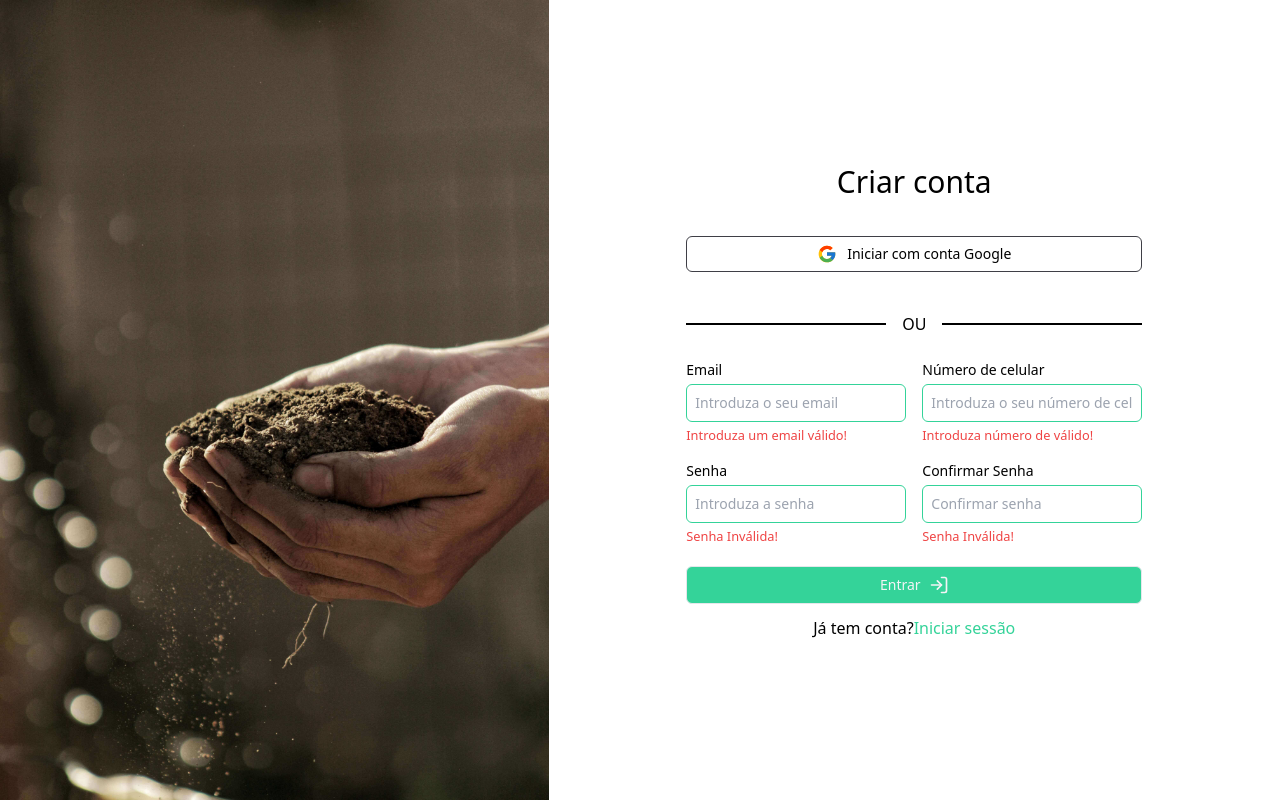
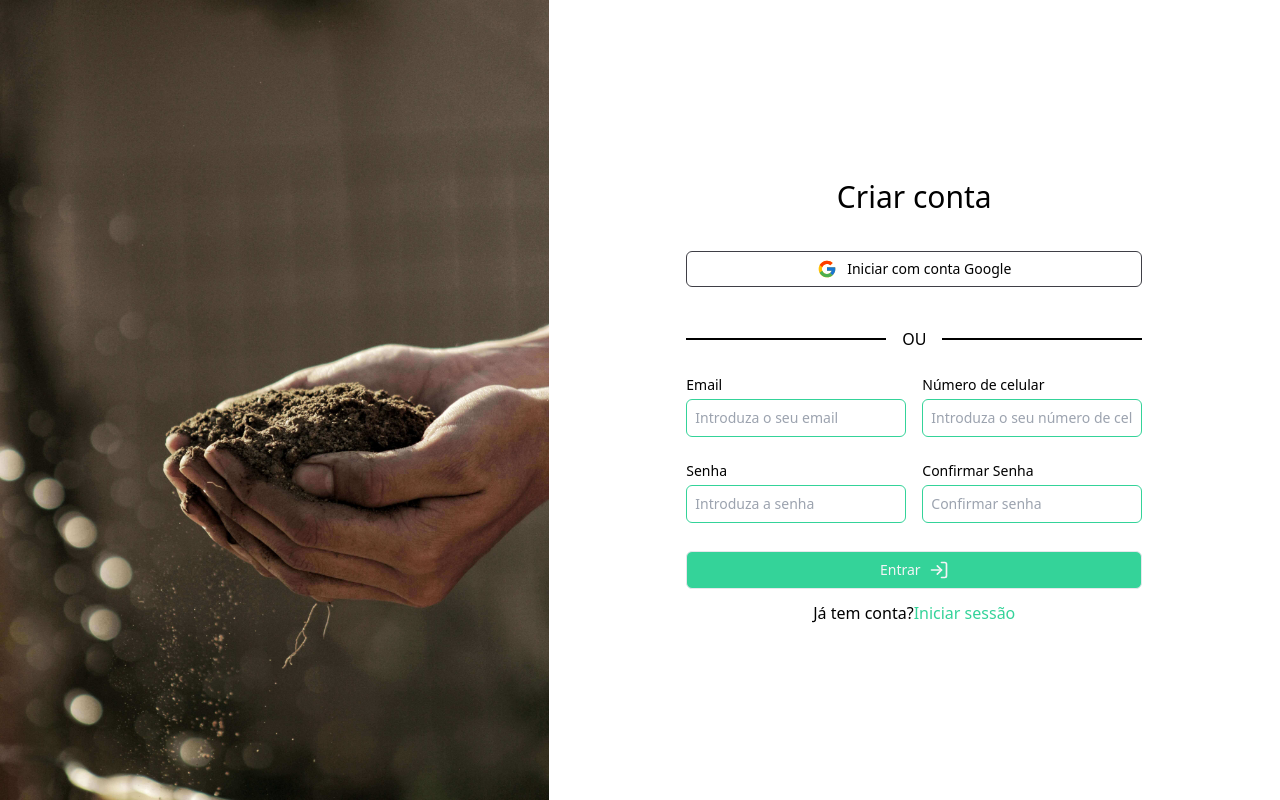
Before and after one commit to Joelaugusto/fsms-front-end, a Next.js app: page /auth/register in a window 1280 px wide. Built offline with nearby package versions, Linux system fonts and the light colour scheme.

Commit message:
fix: register form validated

```diff
--- a/components/global/Input.tsx
+++ b/components/global/Input.tsx
@@ -1,7 +1,8 @@
-import { useState } from 'react'
+import { useField } from 'formik'
 
-const Input = (props: any) => {
-  const [visited, setVisited] = useState(false)
+const Input = ({label, ...props}: any) => {
+
+  const [field, meta] = useField(props)
 
   switch (props.type) {
     case 'text':
@@ -13,30 +14,42 @@ const Input = (props: any) => {
     case 'search': {
       return (
         <div className="my-2 grid">
-          <label className="text-sm">{props.label}</label>
+          <label htmlFor={props.label} className="text-sm">
+            {label}
+          </label>
           <input
+            {...field}
             {...props}
             className="my-1 rounded-md border border-emerald-400 p-2 text-sm"
-            onBlur={() => setVisited(true)}
           />
-          <small className="text-red-500">{props.error}</small>
+          {meta.touched && meta.error ? (
+            <small className="h-1 text-red-500">{meta.error}</small>
+          ) : (
+            <small className="h-1"></small>
+          )}
         </div>
       )
     }
     case 'select': {
       return (
         <div className="my-2 grid">
-          <label className="text-sm">{props.label}</label>
+          <label htmlFor={label} className="text-sm">
+            {label}
+          </label>
           <select
+            {...field}
             {...props}
             className="my-1 rounded-md border border-emerald-400 p-2 text-sm"
-            onBlur={() => setVisited(true)}
           >
             {props.options.map((option: string, index: number) => (
               <option key={index}>{option}</option>
             ))}
           </select>
-            <small className="text-red-500">{props.error}</small>
+          {meta.touched && meta.error ? (
+            <small className="text-red-500">{meta.error}</small>
+          ) : (
+            <small></small>
+          )}
         </div>
       )
     }
@@ -44,9 +57,8 @@ const Input = (props: any) => {
       return (
         <div className="my-2 grid">
           <button
-            type="submit"
             {...props}
-            className="disabled:cursor-wait my-1 flex items-center justify-center gap-2 rounded-md border bg-emerald-400 p-2 text-sm text-gray-100"
+            className="my-1 flex items-center justify-center gap-2 rounded-md border bg-emerald-400 p-2 text-sm text-gray-100"
           >
             {props.value}
             {props.icon}
--- a/pages/auth/login.tsx
+++ b/pages/auth/login.tsx
@@ -11,7 +11,7 @@ import cookies from '../../utils/cookies'
 import Separator from '../../components/auth/separator'
 import 'react-toastify/dist/ReactToastify.css'
 import { toast, ToastContainer } from 'react-toastify'
-import { Formik } from 'formik'
+import { Form, Formik } from 'formik'
 
 const Login: NextPage = (props: any) => {
 
@@ -62,37 +62,21 @@ const Login: NextPage = (props: any) => {
           resetPassword(values, setSubmitting)
         }}
       >
-        {({
-          values,
-          errors,
-          touched,
-          handleChange,
-          handleBlur,
-          handleSubmit,
-          isSubmitting,
-        }) => (
-          <form onSubmit={handleSubmit} noValidate>
+          <Form noValidate>
             <Input
               label="Email ou celular"
               type="email"
               name="email"
-              onChange={handleChange}
-              onBlur={handleBlur}
-              value={values.email}
-              error={errors.email && touched.email && errors.email}
+              placeholder="Digite seu email ou celular"
             />
             <Input
               label="Senha"
               type="password"
               name="password"
-              onChange={handleChange}
-              onBlur={handleBlur}
-              value={values.password}
-              error={errors.password && touched.password && errors.password}
+              placeholder='Digite sua senha'
             />
-            <Input type="submit" disabled={isSubmitting} value='Iniciar Sessão' icon={<FiLogIn/>}/>
-          </form>
-        )}
+            <Input type="submit"  value='Iniciar Sessão' icon={<FiLogIn/>}/>
+          </Form>
       </Formik>
       <span className="text-center">
         Não tem conta ainda?
--- a/pages/auth/register/index.tsx
+++ b/pages/auth/register/index.tsx
@@ -17,59 +17,46 @@ import api from '../../../utils/api'
 import 'react-toastify/dist/ReactToastify.css'
 import { toast, ToastContainer } from 'react-toastify'
 import { useRouter } from 'next/router'
-import { setInterval } from 'timers/promises'
+import { Form, Formik } from 'formik'
+import * as Yup from 'yup'
 
 const Register: NextPage = () => {
 
 
   const router = useRouter()
 
-  const [emailValidatedMessage, setEmailValidatedMessage] = useState('')
-  const [phoneValidatedMessage, setPhoneValidatedMessage] = useState('')
+  const [isSubmitting, setIsSubmitting] = useState<boolean>(false)
 
 
-  const [email, setEmail] = useState('')
-  const [phone, setPhone] = useState('')
-  const [password, setPassword] = useState('')
-  const [confirmPassword, setConfirmPassword] = useState('')
+  const sendEmail = async (form: {email: string, phone:string, password: string}) => {
 
+    setIsSubmitting(true)
 
-  let validated = false
-
-
-
-  const sendEmail = async (e:any) => {
-    e.preventDefault();
-
-    if(password !== confirmPassword){
-      toast.error('As senhas não conscidem !')
-      return;
-    }
+    const { email, phone, password } = form
 
     await api.get(`users/unique?email=${email}&phone=${phone}`)
       .then((e) => {
         const email: string = e.data.email
         const phone: string = e.data.phone
 
-        validated = !phone && !email
 
         if (email) {
-          setEmailValidatedMessage('Este email já é usado!')
+          toast.error('Email já registrado!')
         }
 
         if (phone) {
-          setPhoneValidatedMessage('Este numero já é usado!')
+          toast.error('Telefone já registrado!')
         }
 
         if(email || phone){
           return;
         }
-
       });
 
 
-      const response = await toast.promise(
-        api.post(`users/verify-email`, { email, phone, password }).then(() => {
+    try{
+      await toast.promise(
+        api.post(`users/verify-email`, {email, phone, password}).then(() => {
           setTimeout(() => {router.push('/auth/login')}, 5000)
         }),
         {
@@ -79,7 +66,10 @@ const Register: NextPage = () => {
           error: 'Falha ao efectuar registro! 🤯',
         }
       )
-
+      }catch(e){
+        setIsSubmitting(false)
+      }
+      setIsSubmitting(false)
   }
 
 
@@ -98,25 +88,41 @@ const Register: NextPage = () => {
           <span className="text-sm">Iniciar com conta Google</span>
         </button>
         <Separator>OU</Separator>
-        <form className="grid" onSubmit={sendEmail}>
+        <Formik
+          initialValues={{
+            email: '',
+            phone: '',
+            password: '',
+            confirmPassword: '',
+          }}
+          validationSchema={Yup.object({
+            email: Yup.string()
+              .email('Email inválido')
+              .required('Email é obrigatório'),
+            phone: Yup.string().required('Numero de celular é obrigatório'),
+            password: Yup.string()
+              .min(6, 'Senha deve ter pelo menos 6 caractéres')
+              .max(20, 'Senha deve ter no máximo 20 caractéres')
+              .required('Senha é obrigatória'),
+            confirmPassword: Yup.string()
+              .required('Confirmação de senha é obrigatório')
+              .oneOf([Yup.ref('password'), null], 'Senhas não conferem'),
+          })}
+          onSubmit={sendEmail}
+        >
+          <Form className="grid" noValidate>
             <div className="grid gap-4 md:grid-cols-2">
               <Input
                 type="email"
                 placeholder="Introduza o seu email"
                 label="Email"
-            error="Introduza um email válido!"
-            value={email}
-            onChange={(e: any) => setEmail(e.target.value)}
-            invalid={false}
+                name="email"
               />
               <Input
                 type="text"
                 placeholder="Introduza o seu número de celular"
                 label="Número de celular"
-            error="Introduza número de válido!"
-            value={phone}
-            invalid={false}
-            onChange={(e: any) => setPhone(e.target.value)}
+                name="phone"
               />
             </div>
             <div className="grid gap-4 md:grid-cols-2">
@@ -124,22 +130,23 @@ const Register: NextPage = () => {
                 type="password"
                 placeholder="Introduza a senha"
                 label="Senha"
-              error="Senha Inválida!"
-              onChange={(e: any) => setPassword(e.target.value)}
-              value={password}
-              invalid={false}
+                name="password"
               />
               <Input
                 type="password"
                 placeholder="Confirmar senha"
                 label="Confirmar Senha"
-              error="Senha Inválida!"
-              onChange={(e: any) => setConfirmPassword(e.target.value)}
-              value={confirmPassword}
-              invalid={false}
+                name="confirmPassword"
               />
             </div>
-          <Input type="submit" value="Entrar" icon={<FiLogIn size={20} />} />
+            <Input
+              type="submit"
+              value="Entrar"
+              disabled={isSubmitting}
+              icon={<FiLogIn size={20} />}
+            />
+          </Form>
+        </Formik>
         <span className="text-center">
           Já tem conta?
           <Link href="/auth/login">
@@ -148,7 +155,6 @@ const Register: NextPage = () => {
             </span>
           </Link>
         </span>
-        </form>
       </AuthContainer>
     </div>
   )
```
Lines whose indentation alone changed are shown as unchanged.
